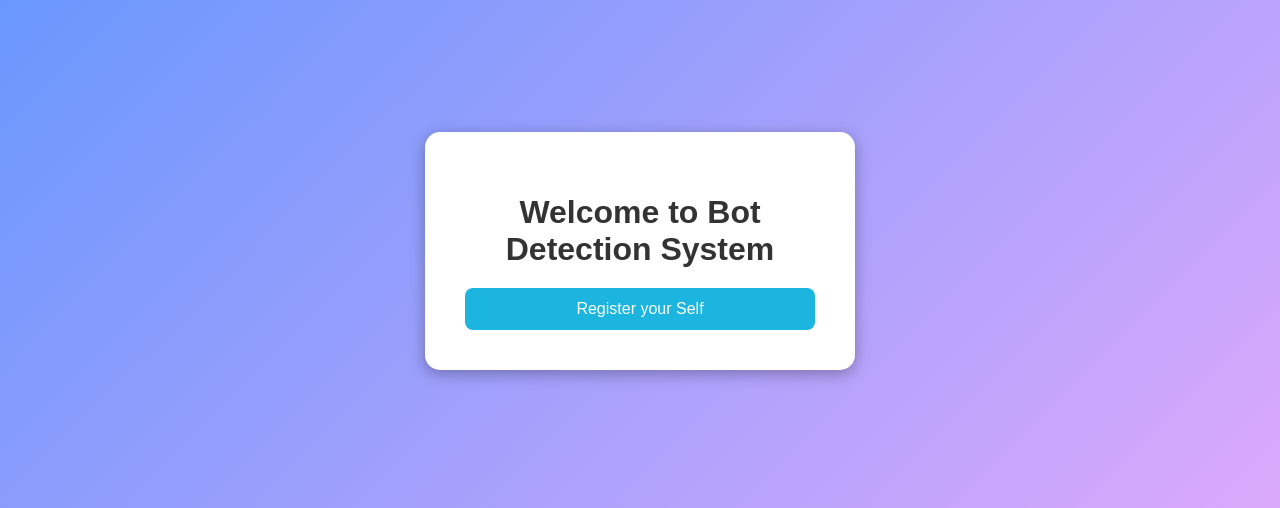
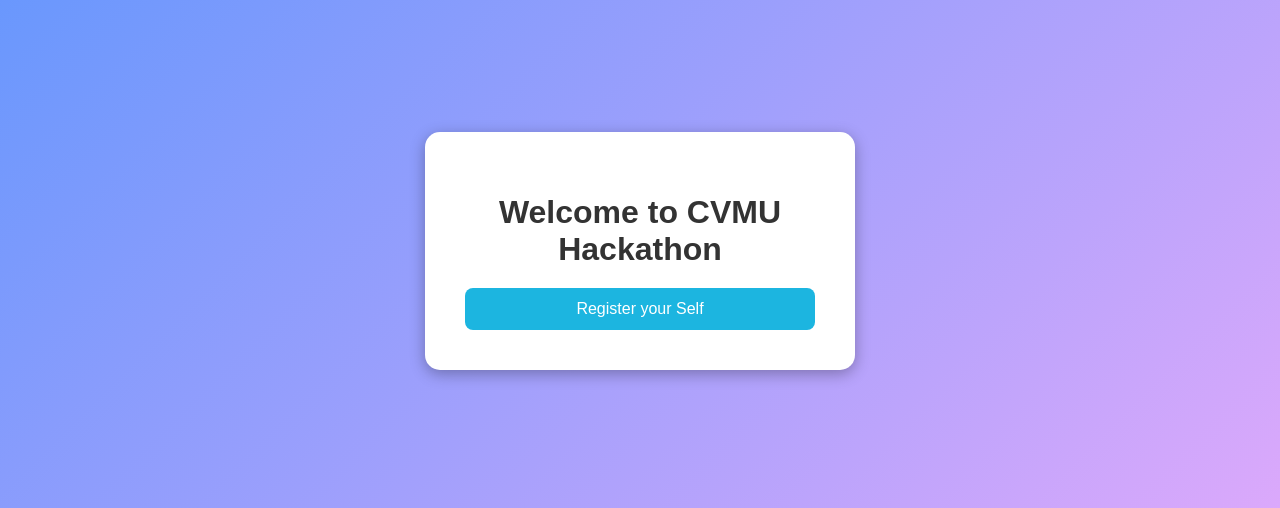
Before and after one commit to Shahir-04/Bot-Detection-System, a Python web app: template templates/home.html in a window 1280 px wide. Shown: the part 149-657 px from the top of the page. Run offline with Jinja, Linux system fonts and the light colour scheme; the template is opened without the code that fills it, so the values that code supplies are empty.

Commit message:
Update home.html

```diff
--- a/templates/home.html
+++ b/templates/home.html
@@ -9,7 +9,7 @@
 <body>
     <div class="container">
         <h1>
-            Welcome to Bot Detection System
+            Welcome to CVMU Hackathon
         </h1>
         <form id="registerForm" action="/enter" method="get">
           <button type="submit" id="button">Register your Self</button>
```
